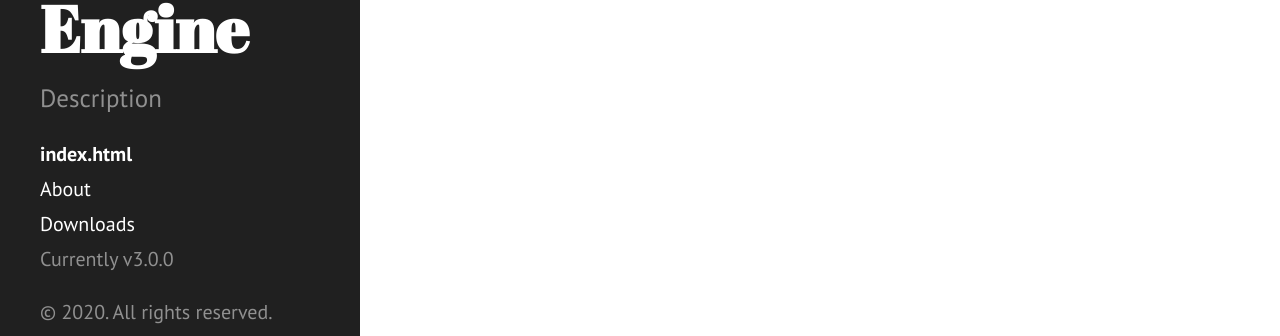
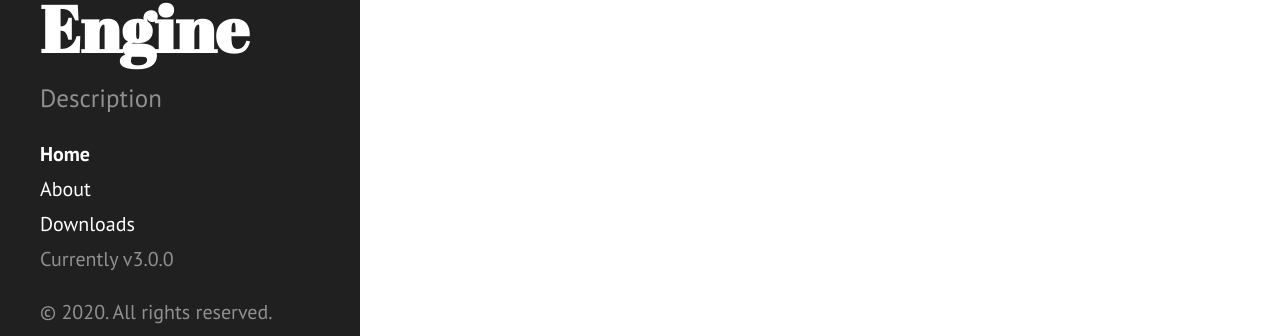
Before and after one commit to TheForceEngine/TheForceEngine.github.io, a Jekyll site: the page built from index.html, in a window 1280 px wide. Shown: the part 533-869 px from the top of the page. Built offline with Jekyll 4.4.1, drawn with Linux system fonts in a browser that asks for light colours; the list of posts is cut into pages by our own code.

Commit message:
Update sidebar.html

```diff
--- a/_includes/sidebar.html
+++ b/_includes/sidebar.html
@@ -10,7 +10,7 @@
     </div>
 
     <nav class="sidebar-nav">
-      <a class="sidebar-nav-item{% if page.title == "Home" %} active{% endif %}" href="{{ site.baseurl }}">index.html</a>
+      <a class="sidebar-nav-item{% if page.title == "Home" %} active{% endif %}" href="{{ site.baseurl }}">Home</a>
 
       {% comment %}
         The code below dynamically generates a sidebar nav of pages with
```
